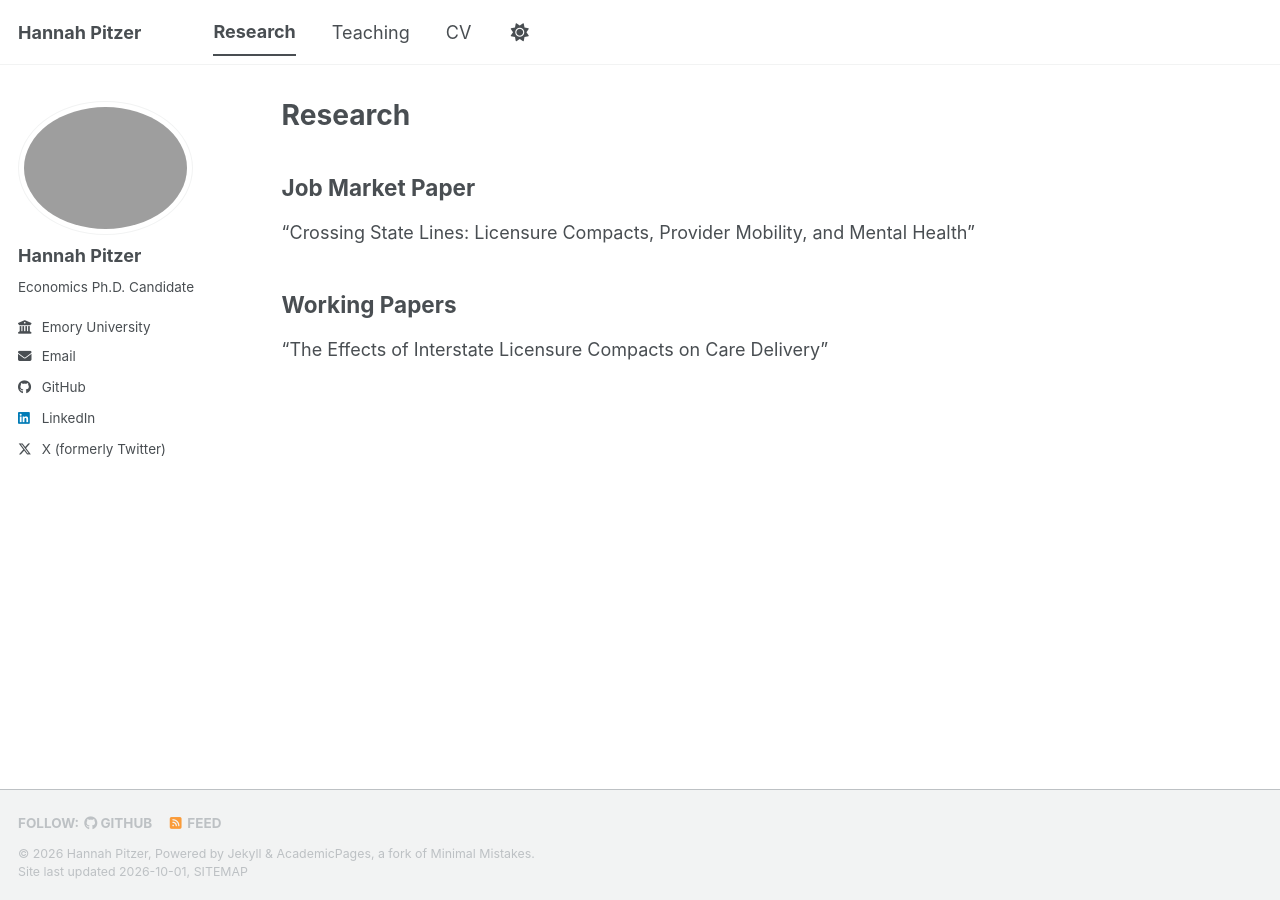
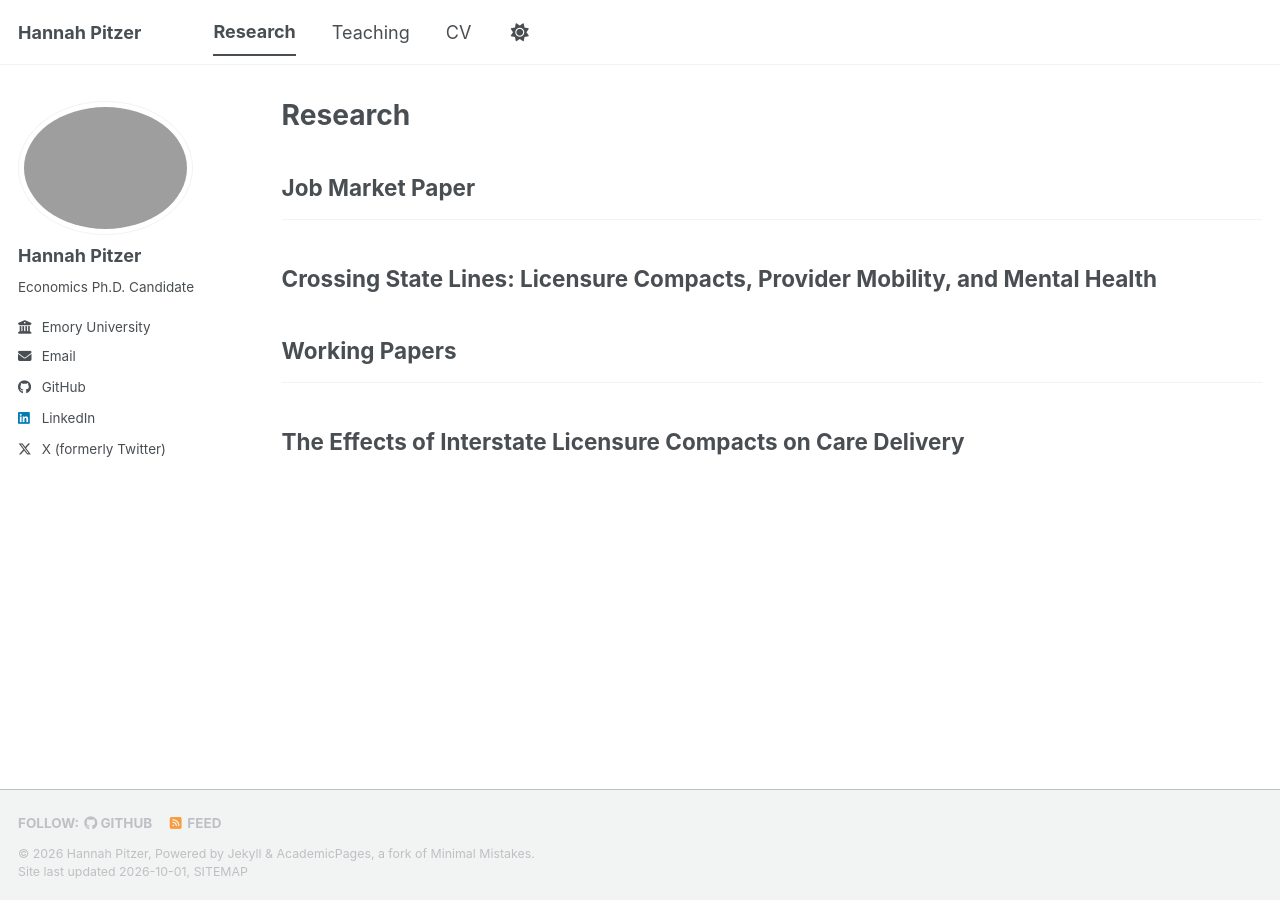
Before and after one commit to hdpitzer/hdpitzer.github.io, a Jekyll site: the page built from _pages/research.md, in a window 1280 px wide. Built offline with Jekyll 4.4.1, drawn with Linux system fonts in a browser that asks for light colours; a style sheet for code colours, icons or effects is not loaded.

Commit message:
Match CV navigation and research layout to reference site

```diff
--- a/_data/navigation.yml
+++ b/_data/navigation.yml
@@ -15,4 +15,4 @@ main:
     url: /teaching/
 
   - title: "CV"
-    url: /cv/
+    url: /files/CV.pdf
--- a/_pages/research.md
+++ b/_pages/research.md
@@ -5,11 +5,22 @@ permalink: /research/
 author_profile: true
 ---
 
-## Job Market Paper
+<h2>Job Market Paper</h2>
+<hr />
 
-"Crossing State Lines: Licensure Compacts, Provider Mobility, and Mental Health"
-<!-- [Download PDF](/files/job-market-paper.pdf)-->
+<div class="list__item">
+  <article class="archive__item">
+    <h2 class="archive__item-title">Crossing State Lines: Licensure Compacts, Provider Mobility, and Mental Health</h2>
+    <!-- Add an abstract and a paper link here when ready. -->
+  </article>
+</div>
 
-## Working Papers
+<h2>Working Papers</h2>
+<hr />
 
-"The Effects of Interstate Licensure Compacts on Care Delivery"
+<div class="list__item">
+  <article class="archive__item">
+    <h2 class="archive__item-title">The Effects of Interstate Licensure Compacts on Care Delivery</h2>
+    <!-- Add an abstract and a paper link here when ready. -->
+  </article>
+</div>
```
Also changed, not shown: _pages/cv.md (+2 -5 lines).
